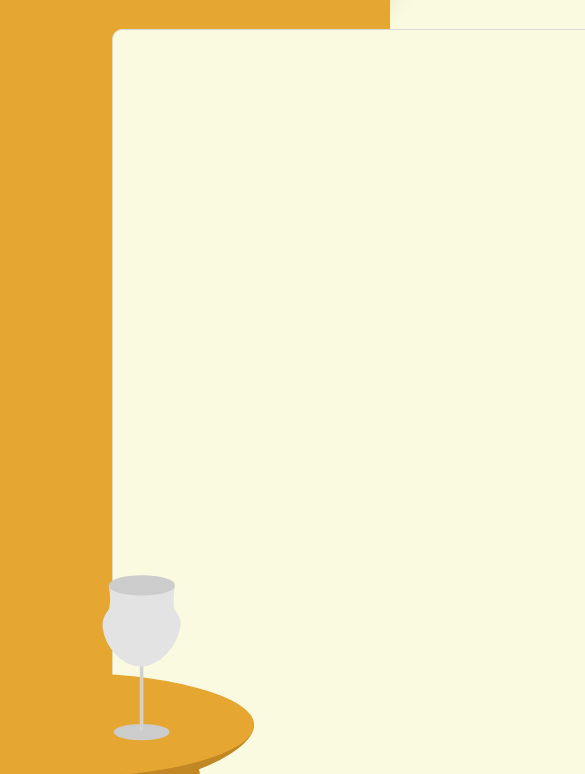
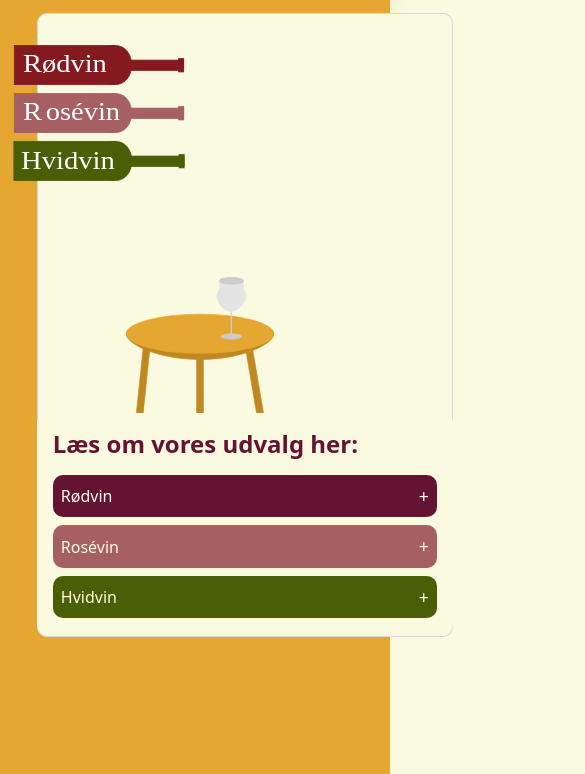
Before and after one commit to sl-lyager/thewineaffair, a plain HTML site: page svg.html in a window 390 px wide. Shown: the part 67-841 px from the top of the page, 585 px wide, since content can reach past the window. Drawn offline with Linux system fonts and the light colour scheme.

Commit message:
svg-mobil+knap-fix

```diff
--- a/style.css
+++ b/style.css
@@ -421,6 +421,7 @@ main > * {
   border-radius: 30px;
   text-decoration: none;
   font-size: 1.2rem;
+  z-index: 20;
 }
 
 /*.    DISCOVERY_SECTION.  */
@@ -466,15 +467,13 @@ main > * {
   height: 300px;
 }
 
-
 .bottle-link:hover > img {
   left: 20%;
   top: 43%;
 
-  transform:rotate(90deg);
+  transform: rotate(90deg);
   transform-origin: bottom center;
   transition: transform 0.5s ease;
-
 }
 
 /*. ARTICLE CARDS. */
@@ -615,6 +614,13 @@ main > * {
 .panel {
   background-color: #fafae1;
   border-radius: 10px;
+  @media (width < 800px) {
+    position: absolute;
+    top: 29rem;
+    left: 0.3rem;
+    width: 26rem;
+    border: none;
+  }
 }
 
 summary::marker {
@@ -675,6 +681,9 @@ summary::after {
 
 .rødvin {
   padding: 1rem;
+  @media (width < 800px) {
+    padding: 0.5rem;
+  }
 }
 
 .svg1 {
@@ -682,6 +691,11 @@ summary::after {
   position: absolute;
   top: 39.5rem;
   right: 8.5rem;
+  @media (width < 800px) {
+    height: 9rem;
+    top: 21.5rem;
+    left: 0.3rem;
+  }
 }
 
 .svg2 {
@@ -689,6 +703,11 @@ summary::after {
   position: absolute;
   top: 15rem;
   right: 25rem;
+  @media (width < 800px) {
+    height: 2.5rem;
+    left: -6rem;
+    top: 10rem;
+  }
 }
 
 .svg3 {
@@ -696,6 +715,11 @@ summary::after {
   position: absolute;
   top: 22rem;
   right: 25rem;
+  @media (width < 800px) {
+    height: 2.7rem;
+    left: -6rem;
+    top: 12.8rem;
+  }
 }
 
 .svg4 {
@@ -703,6 +727,11 @@ summary::after {
   position: absolute;
   top: 8rem;
   right: 25rem;
+  @media (width < 800px) {
+    height: 2.5rem;
+    left: -6rem;
+    top: 7rem;
+  }
 }
 
 .svg-placeholder {
@@ -711,8 +740,14 @@ summary::after {
   width: 50rem;
   margin-bottom: 5rem;
   margin-left: 7rem;
-
   margin-top: 1rem;
+  @media (width < 800px) {
+    height: 39rem;
+    width: 26rem;
+    margin: 0;
+    margin-left: 2.3rem;
+    margin-bottom: 26rem;
+  }
 }
 
 .vinflaske {
@@ -722,16 +757,25 @@ summary::after {
 /* Rosévin */
 .svg2.pop {
   transform: translateX(120px) scale(1.15);
+  @media (width < 800px) {
+    transform: translateX(30px) scale(1.15);
+  }
 }
 
 /* Hvidvin */
 .svg3.pop {
   transform: translateX(120px) scale(1.15);
+  @media (width < 800px) {
+    transform: translateX(30px) scale(1.15);
+  }
 }
 
 /* Rødvin */
 .svg4.pop {
   transform: translateX(120px) scale(1.15);
+  @media (width < 800px) {
+    transform: translateX(30px) scale(1.15);
+  }
 }
 
 .vin-animation {
@@ -1250,34 +1294,31 @@ input {
     flex-direction: column;
   }
 
-  .hero-section .logo{
-width: 80%;
-max-width:400px;
-height: auto;
+  .hero-section .logo {
+    width: 80%;
+    max-width: 400px;
+    height: auto;
   }
 
-  .hero-section .logo-text{
-    font-size:6rem;
+  .hero-section .logo-text {
+    font-size: 6rem;
     line-height: 1;
     top: 13%;
-    left:38%;
+    left: 38%;
   }
 
-  .hero-section .logo-text2{
-    font-size:5rem;
-    line-height:1;
-    top:18%;
-    left:11%;
+  .hero-section .logo-text2 {
+    font-size: 5rem;
+    line-height: 1;
+    top: 18%;
+    left: 11%;
   }
-
 
   .hero-section img:first-child {
     height: 320px;
     width: 100%;
     object-fit: cover;
   }
-
-
 
   .event-card {
     position: relative;
@@ -1329,7 +1370,6 @@ height: auto;
   }
 
   .bottle-link {
-
     width: 50%;
     height: auto;
     left: 27%;
@@ -1339,11 +1379,8 @@ height: auto;
   .bottle-link img {
     width: 100%;
     height: auto;
-    transform-origin:center ;
-
+    transform-origin: center;
   }
-
-
 
   .article-grid {
     grid-template-columns: 1fr;
```
